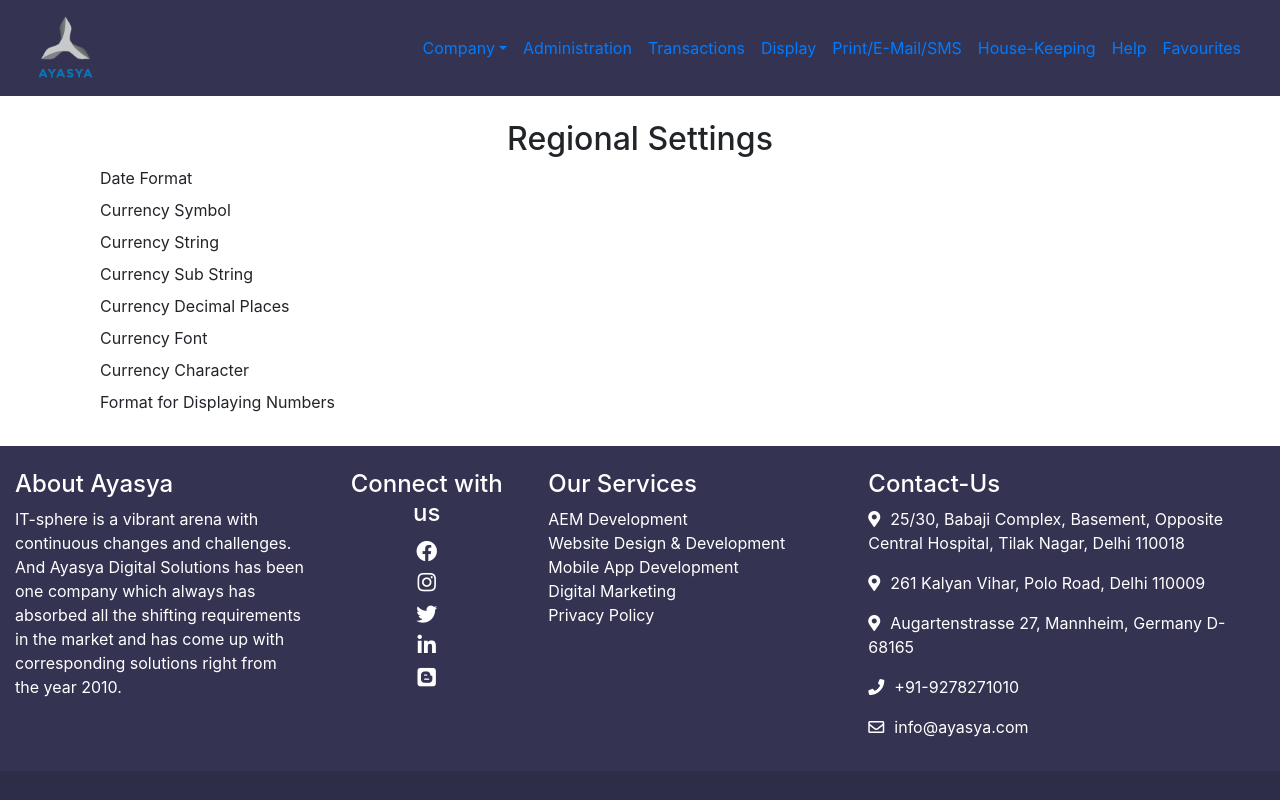
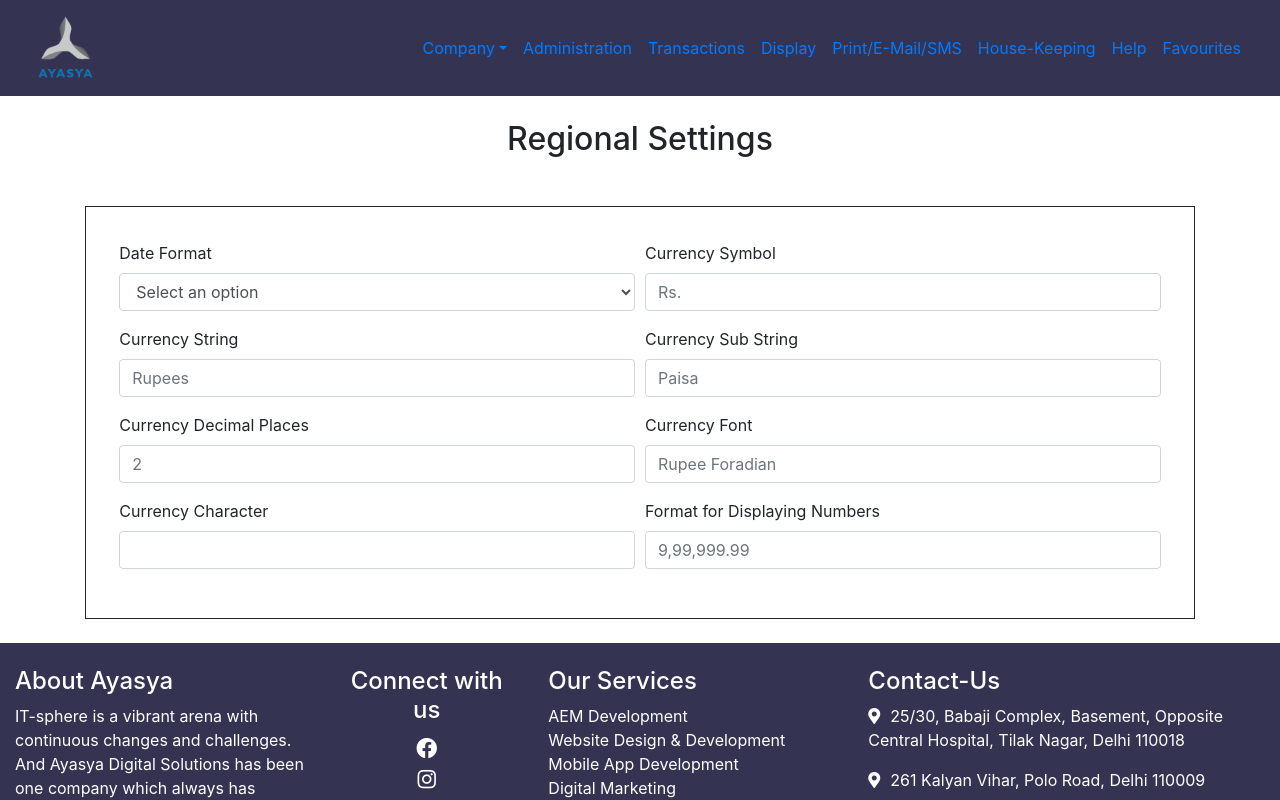
Before and after one commit to dsaurabhkumar/GST-Ayasya-Project, a React (Create React App) app: page /regional-settings in a window 1280 px wide. Shown: the top 800 px of the page. Built offline with nearby package versions, Linux system fonts and the light colour scheme.

Commit message:
checkbox, dropdown, input-text and radio forms component updated

```diff
--- a/src/components/Forms/formComponents/checkbox/Checkbox.js
+++ b/src/components/Forms/formComponents/checkbox/Checkbox.js
@@ -1,12 +1,12 @@
 import React from 'react';
 
-const Checkbox = ({name, checked=false, handleChnage}) => (
-    <div>
+const Checkbox = ({name, checked=false, handleChange}) => (
+    <div className="form-group col-md-6">
         <input
             type="checkbox"
             name={name}
             checked={checked}
-            onChange={handleChnage}
+            onChange={handleChange}
         />
     </div>
 );
--- a/src/components/Forms/formComponents/dropdown/Dropdown.js
+++ b/src/components/Forms/formComponents/dropdown/Dropdown.js
@@ -1,9 +1,9 @@
 import React from 'react';
 
-const Dropdown = ({ name, placeholder, values, handleChnage }) => (
-    <div>
-        <label>{placeholder}</label>
-        <select name={name} onChange={handleChnage}>
+const Dropdown = ({ name, label, values, handleChange }) => (
+    <div className="form-group col-md-6">
+        <label>{label}</label>
+        <select name={name} onChange={handleChange} className="form-control">
             <option value="">Select an option</option>
             {
                 values.map(values => <option value={values} key={values}>{values}</option>)
--- a/src/components/Forms/formComponents/input-text/InputText.js
+++ b/src/components/Forms/formComponents/input-text/InputText.js
@@ -1,13 +1,15 @@
 import React from 'react';
 
-const InputText = ({name, placeholder, handleChnage}) => (
-    <div>
+const InputText = ({name, label, placeholder, handleChange}) => (
+    <div className="form-group col-md-6">
+    <label>{label}</label>
         <input
             type="text"
+            className="form-control"
             name={name}
             placeholder={placeholder}
             autoComplete="off"
-            onChange={handleChnage}
+            onChange={handleChange}
         />
     </div>
 );
--- a/src/components/Forms/formComponents/radio/Radio.js
+++ b/src/components/Forms/formComponents/radio/Radio.js
@@ -1,11 +1,11 @@
 import React from 'react';
 
-const Radio = ({name, handleChnage}) => (
-    <div>
+const Radio = ({name, handleChange}) => (
+    <div className="form-group col-md-6">
         <input
             type="radio"
             name={name}
-            onChange={handleChnage}
+            onChange={handleChange}
         />
     </div>
 );
--- a/src/containers/reginal-settings/RegionalSettings.css
+++ b/src/containers/reginal-settings/RegionalSettings.css
@@ -0,0 +1,4 @@
+.reginalForm {
+    border: 1px solid;
+    padding: 3%;
+}
--- a/src/containers/reginal-settings/RegionalSettings.js
+++ b/src/containers/reginal-settings/RegionalSettings.js
@@ -1,4 +1,8 @@
-import React from 'react'
+import React from 'react';
+import './RegionalSettings.css';
+import InputText from '../../components/Forms/formComponents/input-text/InputText';
+import Dropdown from '../../components/Forms/formComponents/dropdown/Dropdown';
+
 
 class RegionalSettings extends React.Component {
 
@@ -23,35 +27,35 @@
                     className: "form-control",
                     name: "currencySymbol",
                     id: "currencySymbol",
-                    placeholder: "Currency Symbol"
+                    placeholder: "Rs."
                 },
                 {
                     label: "Currency String",
                     type: "text",
                     name: "currencyString",
                     id: "currencyString",
-                    placeholder: ""
+                    placeholder: "Rupees"
                 },
                 {
                     label: "Currency Sub String",
                     type: "text",
                     name: "currencySubString",
                     id: "currencySubString",
-                    placeholder: ""
+                    placeholder: "Paisa"
                 },
                 {
                     label: "Currency Decimal Places",
                     type: "text",
                     name: "currencyDecimalPlaces",
                     id: "currencyDecimalPlaces",
-                    placeholder: ""
+                    placeholder: "2"
                 },
                 {
                     label: "Currency Font",
                     type: "text",
                     name: "currencyFont",
                     id: "currencyFont",
-                    placeholder: ""
+                    placeholder: "Rupee Foradian"
                 },
                 {
                     label: "Currency Character",
@@ -65,11 +69,23 @@
                     type: "text",
                     name: "formatDisplayNumber",
                     id: "formatDisplayNumber",
-                    placeholder: ""
+                    placeholder: "9,99,999.99"
                 },
             ]
         }
 
+    }
+
+    handleChange = event => {
+        console.log(event)
+        this.setState({
+            [event.target.name]:event.target.value
+        })
+    }
+
+    submitForm = (e) => {
+        e.preventDefault();
+        console.log(this.state);
     }
 
     render() {
@@ -77,20 +93,30 @@
             <React.Fragment>
                 <div className="container mt-4 mb-4">
                     <h2 className="text-center">Regional Settings</h2>
-                    <form>
-                        <div className="row">
-                            <div className="col-md-6">
+                    <form className="mt-5 reginalForm" onSubmit={this.submitForm}>
+                        <div className="form-row">
                                 {
-                                    this.state.inputFields.map((val, index) => (
-                                        <div key={'inputFields_' + index}>
-                                            <div className="col-md-6">
-                                                <label htmlFor="inputFields">{val.label}</label>
-                                                {console.log(val)}
-                                            </div>
-                                        </div>
-                                    ))
+                                    this.state.inputFields.map((val, index) => {
+                                        if(val.type === "text") {
+                                            return (
+                                                <InputText
+                                                    name = {val.name}
+                                                    placeholder={val.placeholder}
+                                                    label={val.label}
+                                                    handleChange={this.handleChange}
+                                                />
+                                            )
+                                        } else if (val.type === "dropdown") {
+                                            return (
+                                                <Dropdown
+                                                    label={val.label}
+                                                    values={val.values}
+                                                    handleChange={this.handleChange}
+                                                />
+                                            )
+                                        }
+                                    })
                                 }
-                            </div>
                         </div>
                     </form>
                 </div>
```
